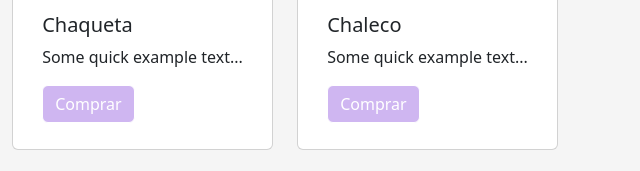
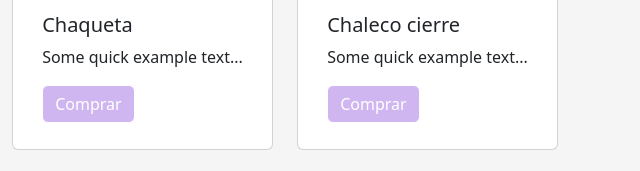
Before and after one commit to ferny06/sumativa1, a plain HTML site: page novedades.html in a window 1280 px wide. Shown: the part 350-521 px from the top of the page, 640-1280 px from the left. Drawn offline with nearby package versions, Linux system fonts and the light colour scheme.

Commit message:
Update novedades.html

```diff
--- a/novedades.html
+++ b/novedades.html
@@ -75,7 +75,7 @@
                 <div class="card">
                     <img src="imagenes/img6.jpg" class="card-img-top" style="height: 200px; object-fit: cover;" alt="...">
                     <div class="card-body">
-                        <h5 class="card-title">Chaleco</h5>
+                        <h5 class="card-title">Chaleco cierre</h5>
                         <p class="card-text">Some quick example text...</p>
                         <a href="#" class="btn btn-primary">Comprar</a>
                     </div>
```
